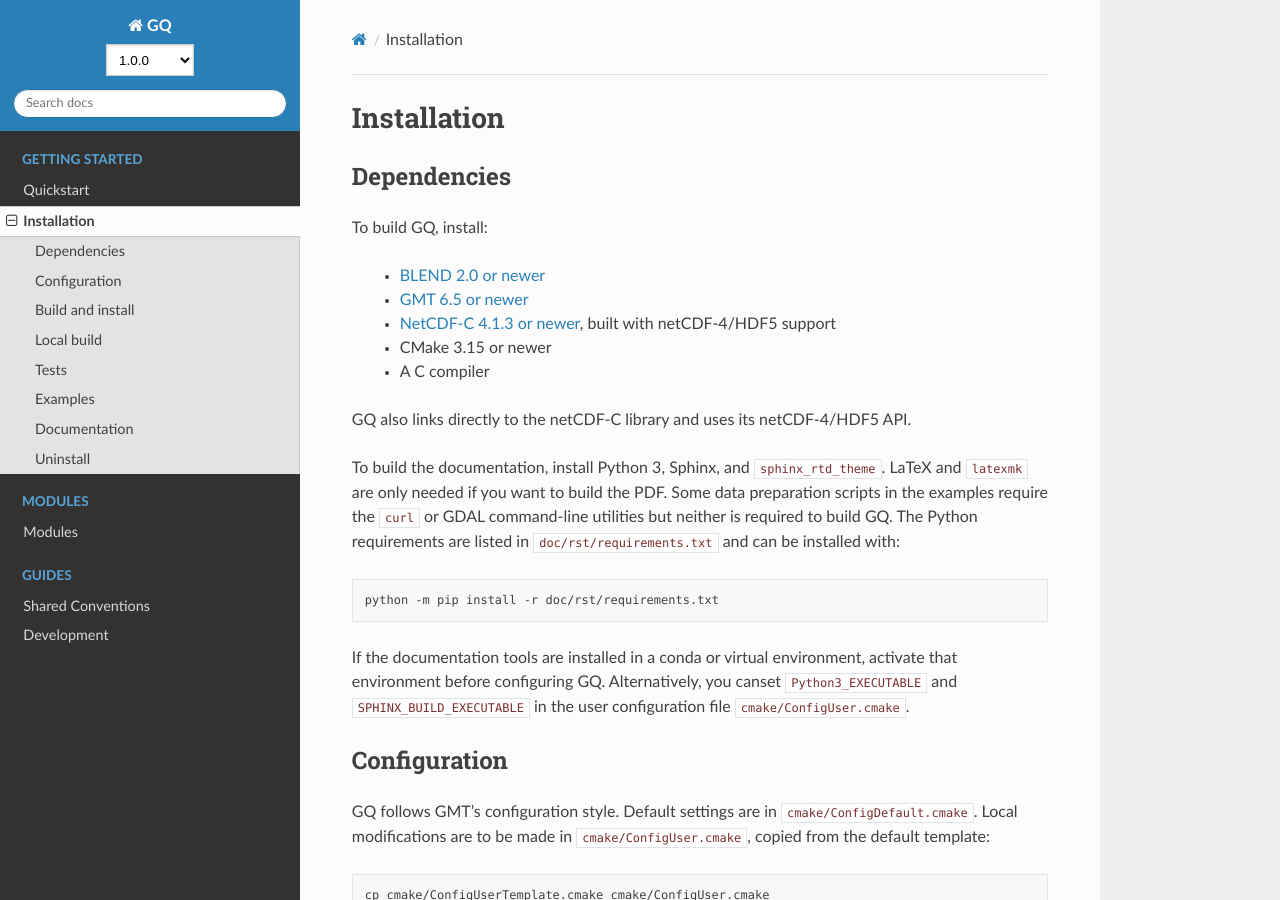
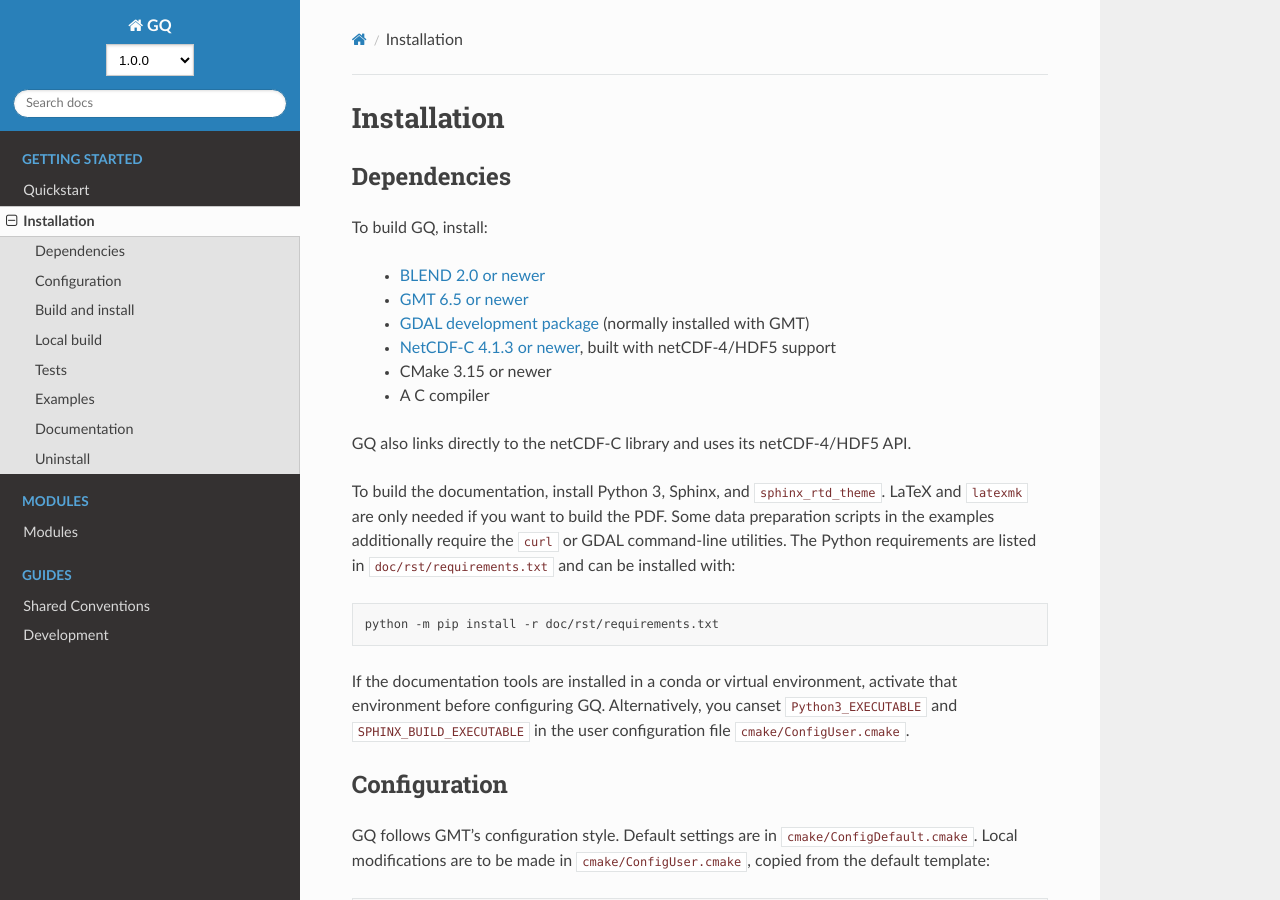
Before and after one commit to Bioye97/gq, a Sphinx documentation site: the page built from doc/rst/source/installation.rst, in a window 1280 px wide and 900 px high. Built offline with Sphinx 7.4.7 and the Read the Docs theme 3.1.0, drawn with Linux system fonts in a browser that asks for light colours; pages that are not in the unit, such as notebooks, are missing from menus.

Commit message:
Fix GMT and GDAL discovery in CI

```diff
--- a/CMakeLists.txt
+++ b/CMakeLists.txt
@@ -343,6 +343,7 @@
 	"*  Locations:\n"
 	"*  GMT library found       : ${GMT_LIBRARY}\n"
 	"*  GMT include dir found   : ${GMT_INCLUDE_DIR}\n"
+	"*  GDAL include dir found  : ${GQ_GDAL_INCLUDE_DIR}\n"
 	"*  BLEND library found     : ${GQ_BLEND_LIBRARY} (version ${GQ_BLEND_VERSION})\n"
 	"*  BLEND include dir found : ${GQ_BLEND_INCLUDE_DIR}\n"
 	"*  Project name            : ${CMAKE_PROJECT_NAME}\n"
--- a/doc/rst/source/installation.rst
+++ b/doc/rst/source/installation.rst
@@ -8,6 +8,8 @@
 
 * `BLEND 2.0 or newer <https://github.com/Bioye97/blend>`_
 * `GMT 6.5 or newer <https://github.com/GenericMappingTools/gmt>`_
+* `GDAL development package <https://gdal.org/>`_ (normally installed with
+  GMT)
 * `NetCDF-C 4.1.3 or newer <https://docs.unidata.ucar.edu/netcdf-c/current/>`_,
   built with netCDF-4/HDF5 support
 * CMake 3.15 or newer
@@ -17,8 +19,8 @@
 
 To build the documentation, install Python 3, Sphinx, and
 ``sphinx_rtd_theme``. LaTeX and ``latexmk`` are only needed if you want to
-build the PDF. Some data preparation scripts in the examples require the ``curl``
-or GDAL command-line utilities but neither is required to build GQ. The Python
+build the PDF. Some data preparation scripts in the examples additionally
+require the ``curl`` or GDAL command-line utilities. The Python
 requirements are listed in
 ``doc/rst/requirements.txt`` and can be installed with:
 
```
Also changed, not shown: README.md (+3 -2 lines), 4 other files.
